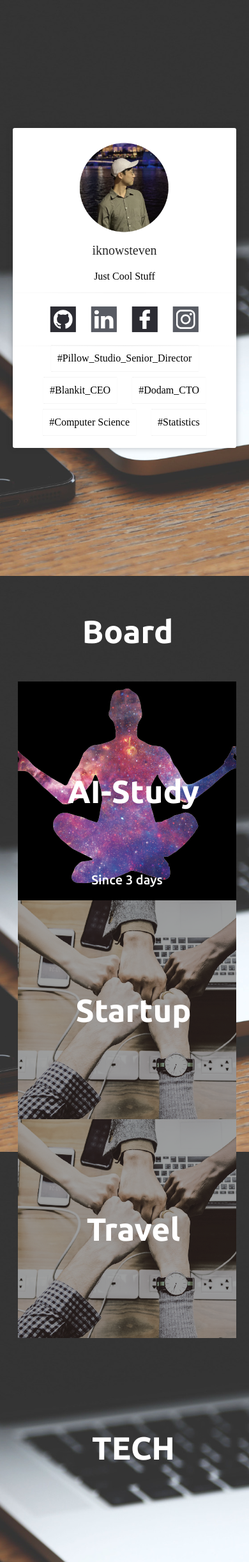
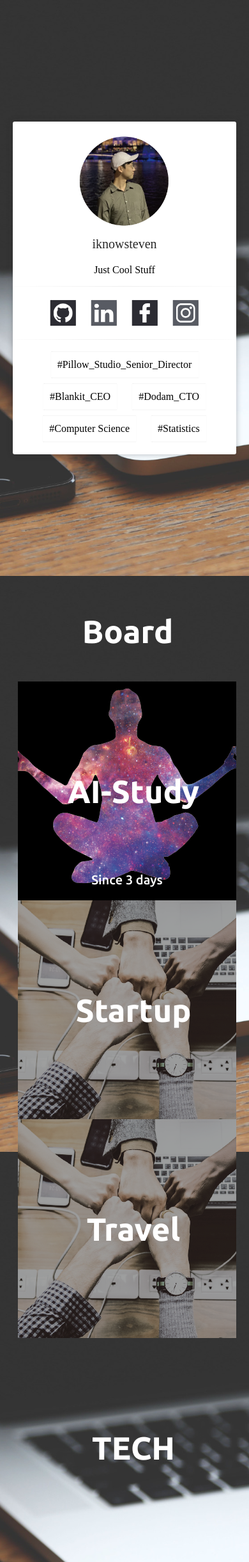
Before and after one commit to iknowSteven/iknowSteven.github.io, a Jekyll site: the page built from index.md, in a window 390 px wide. Shown: the whole page at 64% size. Built offline with Jekyll 4.4.1, drawn with Linux system fonts in a browser that asks for light colours; our own code applies the rules of GitHub Pages for plain Markdown files.

Commit message:
no message

```diff
--- a/assets/css/home.css
+++ b/assets/css/home.css
@@ -41,7 +41,7 @@ html {
 
 @media ( max-width: 479px ) {
     #home_main {
-        height: 500px;
+        height: 520px;
     }
 }
 
```
